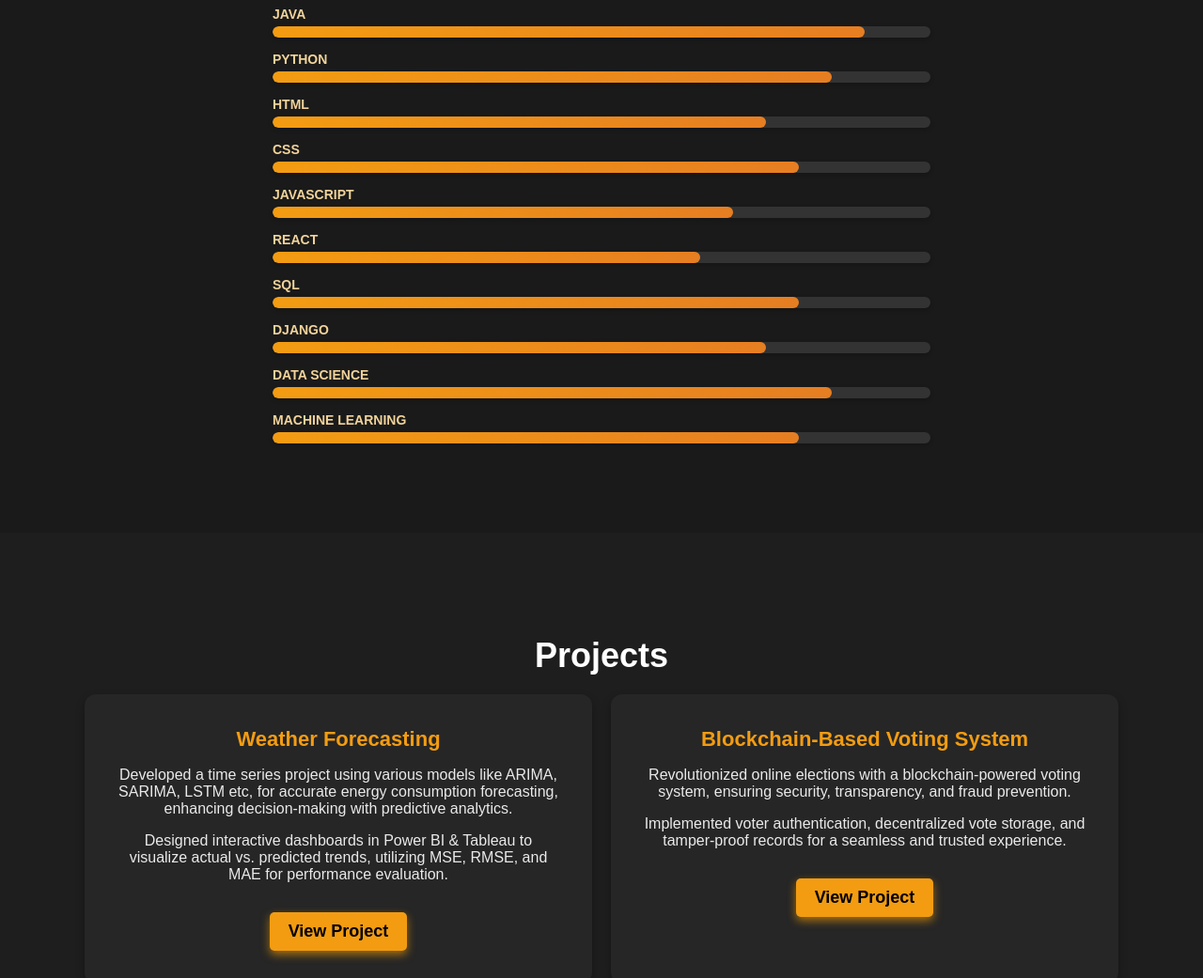
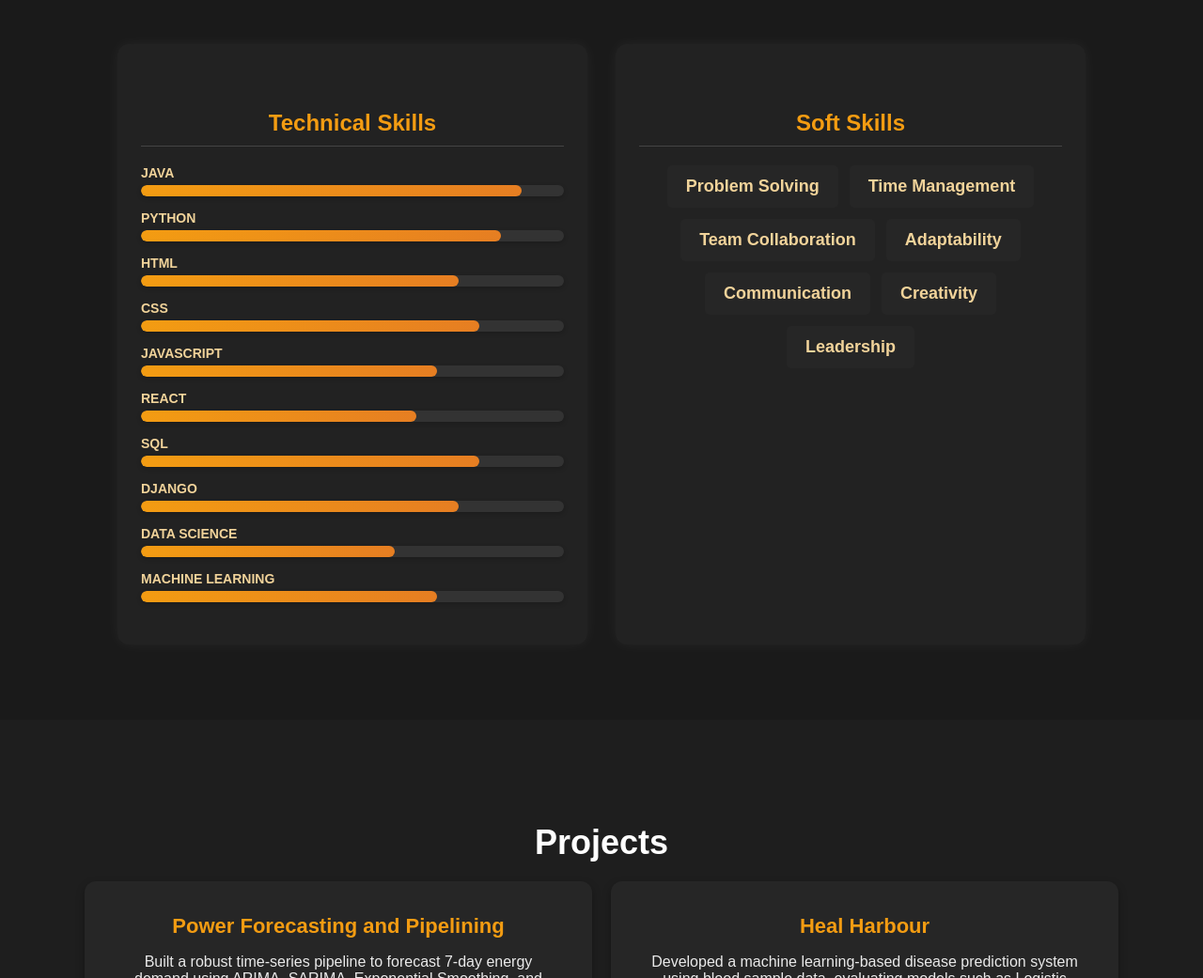
Before and after one commit to aamir-10/MyPortfolio, a plain HTML site: page index.html in a window 1280 px wide. Shown: the part 1759-2800 px from the top of the page at 94% size. Drawn offline with nearby package versions, Linux system fonts and the light colour scheme.

Commit message:
Update index.html

```diff
--- a/index.html
+++ b/index.html
@@ -54,7 +54,7 @@
 
                 <div class="cta-buttons">
                     <a href="#projects" class="btn" data-aos="zoom-in">🔍 Explore My Work</a>
-                    <a href="Aamir_SDE.pdf" class="btn secondary" data-aos="zoom-in" target="_blank">📜 Download My Resume</a>
+                    <a href="Aamir_SDE.pdf" class="btn secondary" data-aos="zoom-in" target="_blank">📜 View My Resume</a>
                 </div>
             </div>
         </div>
@@ -74,13 +74,12 @@
                         currently holding a <strong>CGPA of 9.5</strong>.
                     </p>
                     <p>
-                        My expertise lies in **Software Development, Data Science, Web Development, and Blockchain**.
-                        I love solving complex challenges and building **secure, scalable, and efficient** solutions.
+                        My expertise lies in <strong>Software Development, Data Science and Web Development.</strong>
+                        I love solving complex challenges and building <Strong>secure, scalable, and efficient solutions.</Strong>
                     </p>
                     <p>
-                        Apart from coding, I actively contribute to **open-source projects** and participate in **hackathons**.
-                        I'm always eager to learn and explore new technologies.
-                    </p>
+                        Apart from coding, I actively contribute to <strong>open-source projects</strong> and <strong>participate in hackathons.</strong>
+                        I'm always eager to learn, explore new technologies and collaborate with techies to develop something great !                     </p>
                 </div>
             </div>
         </div>
@@ -90,7 +89,11 @@
 <section id="skills">
     <div class="container">
       <h2 data-aos="fade-up">Skills</h2>
+      <div class="skills-section">
 
+        <!-- Technical Skills Card -->
+        <div class="skills-card technical-card">
+            <h3 data-aos="fade-up" style="margin-top: 40px;">Technical Skills</h3>
           <div class="skill-container">
             <div class="skill-name">Java</div>
             <div class="skill-bar"><div class="skill-progress" data-skill="90"><span class="skill-percent">90%</span></div></div>
@@ -117,10 +120,27 @@
             <div class="skill-bar"><div class="skill-progress" data-skill="75"><span class="skill-percent">75%</span></div></div>
 
             <div class="skill-name">Data Science</div>
-                <div class="skill-bar"><div class="skill-progress" data-skill="85"><span class="skill-percent">85%</span></div></div>
+            <div class="skill-bar"><div class="skill-progress" data-skill="60"><span class="skill-percent">60%</span></div></div>
 
             <div class="skill-name">Machine Learning</div>
-                <div class="skill-bar"><div class="skill-progress" data-skill="80"><span class="skill-percent">80%</span></div></div>
+            <div class="skill-bar"><div class="skill-progress" data-skill="70"><span class="skill-percent">70%</span></div></div>
+          </div>
+        </div>
+
+        <!-- Soft Skills Card -->
+        <div class="skills-card soft-card">
+            <h3 data-aos="fade-up" style="margin-top: 40px;">Soft Skills</h3>
+          <div class="skills-grid">
+            <div class="skill">Problem Solving</div>
+            <div class="skill">Time Management</div>
+            <div class="skill">Team Collaboration</div>
+            <div class="skill">Adaptability</div>
+            <div class="skill">Communication</div>
+            <div class="skill">Creativity</div>
+            <div class="skill">Leadership</div>
+          </div>
+        </div>
+
       </div>
     </div>
   </section>
@@ -132,23 +152,23 @@
         <div class="project-grid">
 
             <div class="project-card" data-aos="zoom-in">
-                <h3>Weather Forecasting</h3>
-                <p>Developed a time series project using various models like ARIMA, SARIMA, LSTM etc, for accurate energy consumption forecasting, enhancing decision-making with predictive analytics.</p>
-                <p>Designed interactive dashboards in Power BI & Tableau to visualize actual vs. predicted trends, utilizing MSE, RMSE, and MAE for performance evaluation.</p>
-                <a href="#" class="btn">View Project</a>
+                <h3>Power Forecasting and Pipelining</h3>
+                <p>Built a robust time-series pipeline to forecast 7-day energy demand using ARIMA, SARIMA, Exponential Smoothing, and GARCH models on AEP hourly data for accurate energy consumption forecasting, enhancing decision-making with predictive analytics.</p>
+                <p>Designed an interactive Streamlit dashboard to visualize load and volatility forecasts, enhancing short-term planning with real-time insights</p>
+                <a href="https://power-consumption-forecasting-pipline-etxd2aiumsebnc7wqsnrq8.streamlit.app/" class="btn">View Project</a>
             </div>
 
             <div class="project-card" data-aos="zoom-in">
-                <h3>Blockchain-Based Voting System</h3>
-                <p>Revolutionized online elections with a blockchain-powered voting system, ensuring security, transparency, and fraud prevention.</p>
-                <p>Implemented voter authentication, decentralized vote storage, and tamper-proof records for a seamless and trusted experience.</p>
-                <a href="#" class="btn">View Project</a>
+                <h3>Heal Harbour</h3>
+                <p>Developed a machine learning-based disease prediction system using blood sample data, evaluating models such as Logistic Regression, Decision Tree, Gradient Boosting, and XGBoost. Comprehensive performance analysis revealed XGBoost as the most accurate, achieving ~98% accuracy.</p>
+                <p>Implemented the XGBoost prediction model, serving as the core component for the disease prediction system with plans for further integration and deployment.</p>
+                <a href="https://github.com/aamir-10/HEAL_HARBOUR" class="btn">View Project</a>
             </div>
 
             <div class="project-card" data-aos="zoom-in">
                 <h3>Expense Tracker</h3>
-                <p>Designed a user-friendly expense tracker with real-time budget monitoring, insightful visualizations, and seamless data synchronization.</p>
-                <p>Integrated JWT authentication and role-based access control, ensuring secure and personalized financial tracking.</p>
+                <p>Built a full-stack Expense Tracker using the MERN stack, featuring JWT authentication, monthly income/expense tracking, budget limit setting, and interactive data visualizations through dynamic charts.</p>
+                <p>Implemented a smart budget optimization system that analyzes user spending patterns and provides real-time alerts and suggestions to help users manage finances more efficiently.</p>
                 <a href="https://expensetracker-1wbg.onrender.com" class="btn">View Project</a>
             </div>
 
```
Lines whose indentation alone changed are shown as unchanged.
